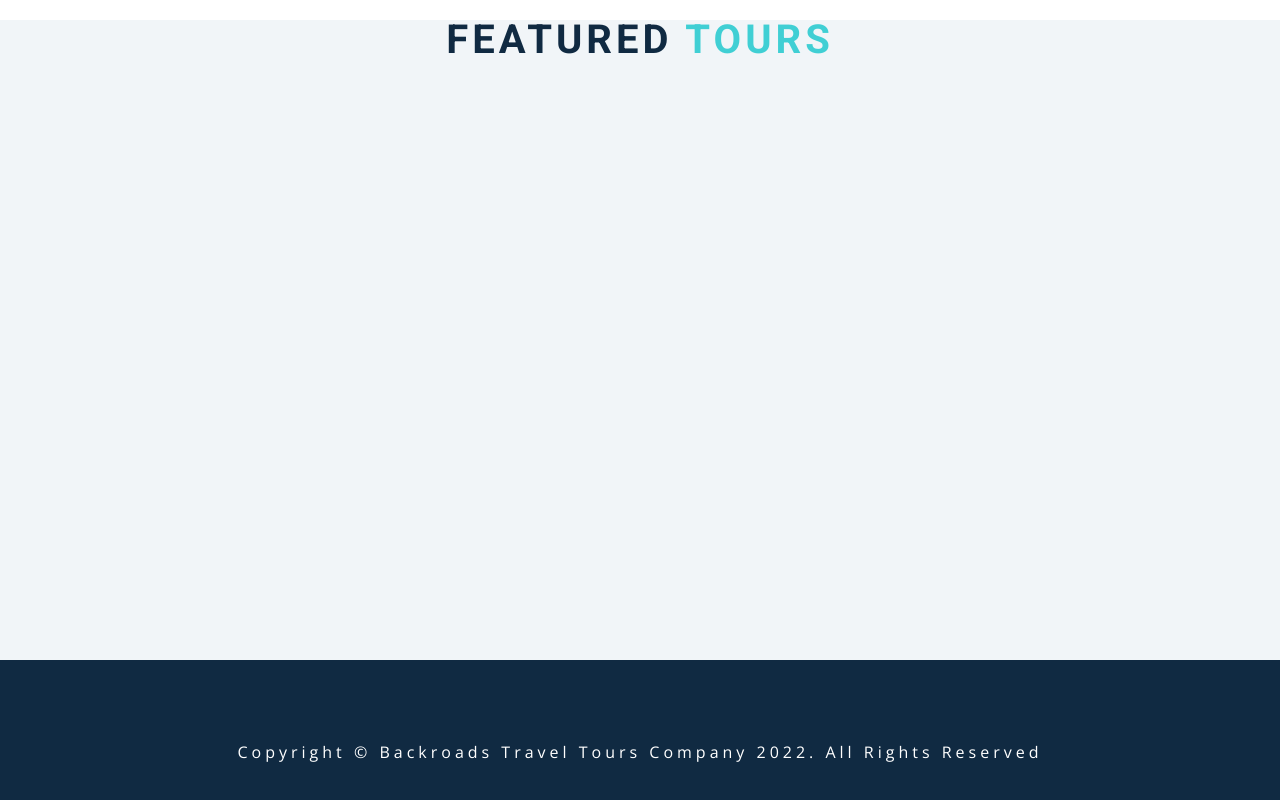
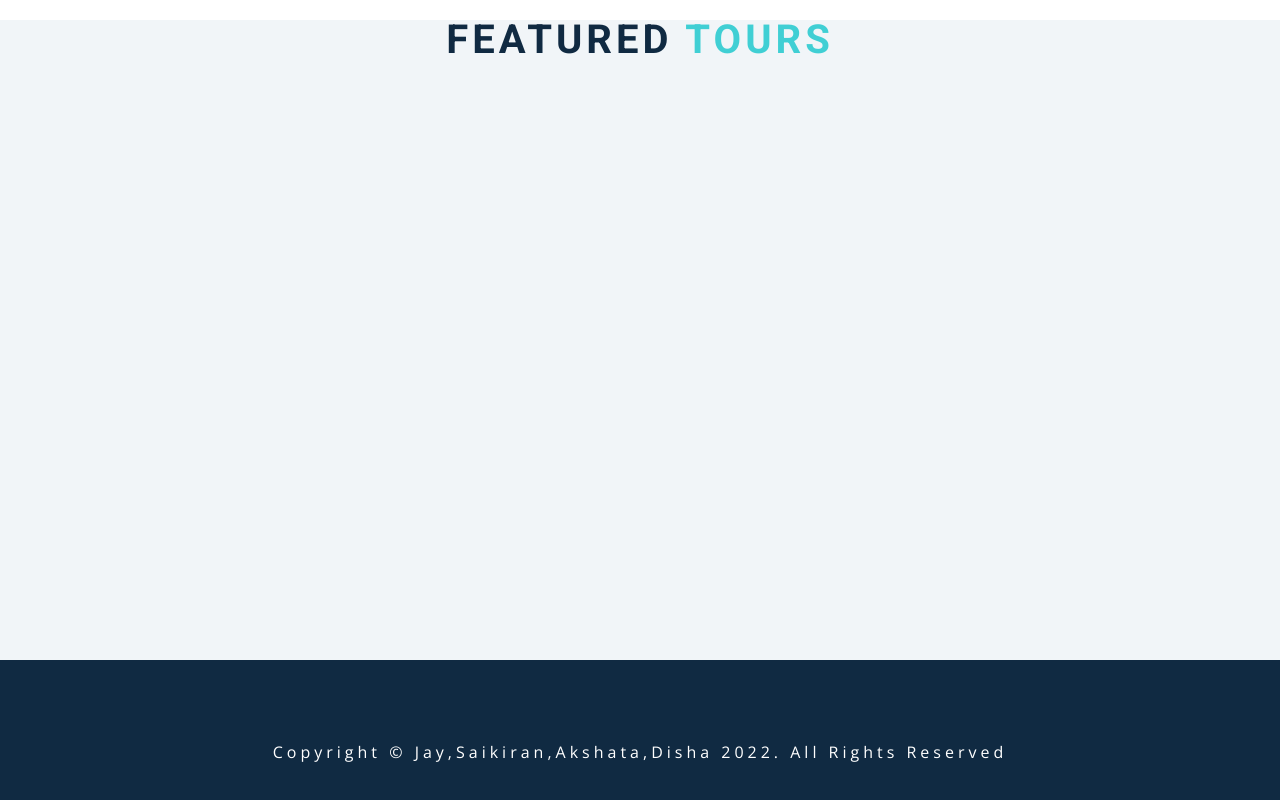
Before and after one commit to jay-2000/TourIt, a plain HTML site: page index.html in a window 1280 px wide. Shown: the part 2142-2942 px from the top of the page. Drawn offline with nearby package versions, Linux system fonts and the light colour scheme.

Commit message:
Update index.html

```diff
--- a/index.html
+++ b/index.html
@@ -77,7 +77,7 @@
     <!-- footer -->
     <footer class="section">
       <p>
-        copyright &copy; backroads travel tours company
+        copyright &copy; jay,saikiran,akshata,disha
         <span id="date"></span>. all rights reserved
       </p>
     </footer>
```
